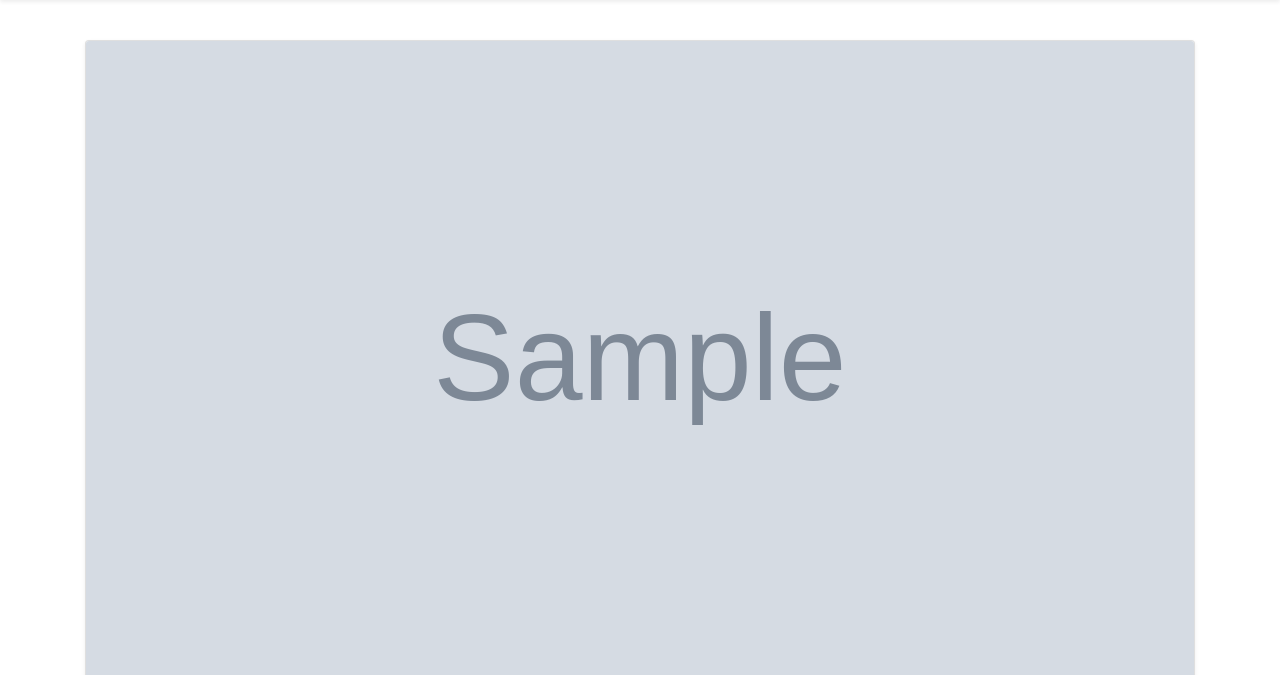
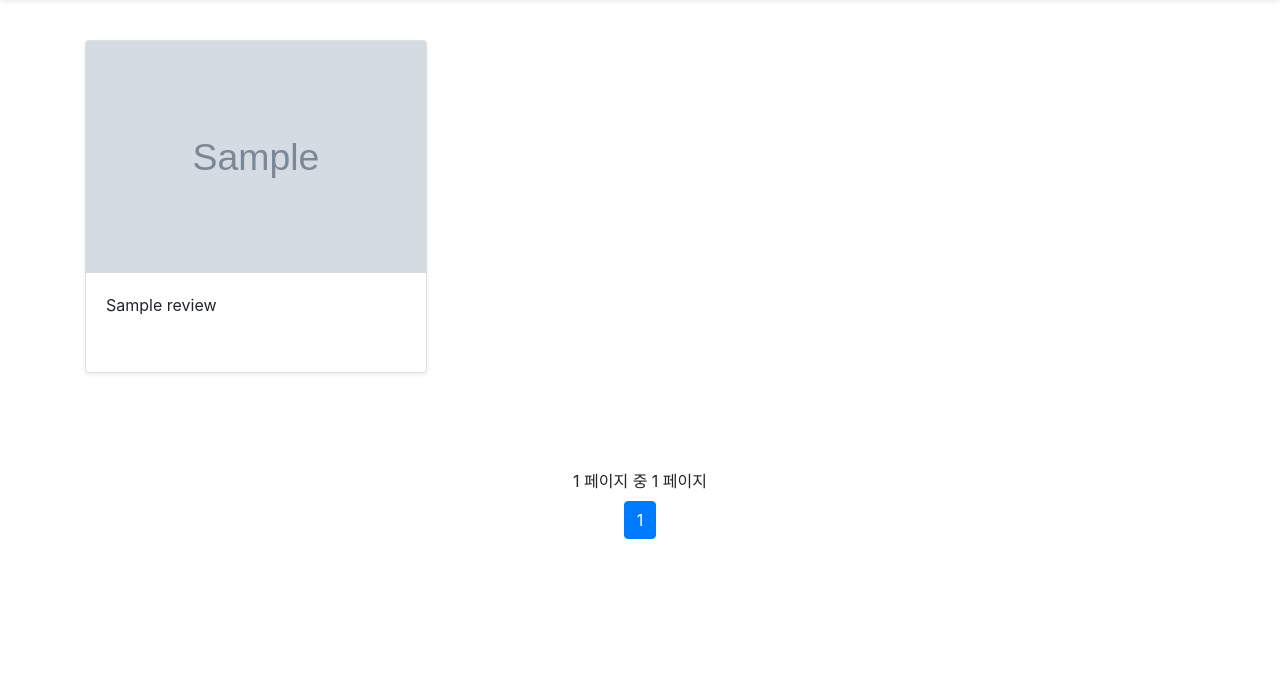
Before and after one commit to jhomon/reviewzip, a Django app: page /reviewzip/search in a window 1280 px wide. Shown: the part 56-731 px from the top of the page. After the commit the page ends 595 px from the top, so only its background shows below. Run offline with Django 3.2, Linux system fonts and the light colour scheme; tables that the repository leaves empty hold one stand-in row (values such as "Sample post"); grey boxes marked "Sample" are stand-in pictures; parts of the project's set-up code (start-up, migrations or seed data) failed here and were passed over; some libraries are stand-ins or nearby versions.

Commit message:
검색 결과가 1개일 때 크기가 꽉 차는 문제 해결

```diff
--- a/templates/reviewzip/list.html
+++ b/templates/reviewzip/list.html
@@ -6,7 +6,7 @@
 <!-- 검색 결과 -->
 <div class="card-deck mb-5">
     {% for review in page_obj %}
-    <a class="card shadow-sm mb-5 text-decoration-none text-reset"  style="flex-basis: 30%;"
+    <a class="card shadow-sm mb-5 text-decoration-none text-reset flex-grow-0"  style="flex-basis: 30%"
     href="{% url 'reviewzip:detail' review.id %}">
         <img src={{ review.thumbnail.url }} class="card-img-top" style="height:70%;">
         <div class="card-body">
```
